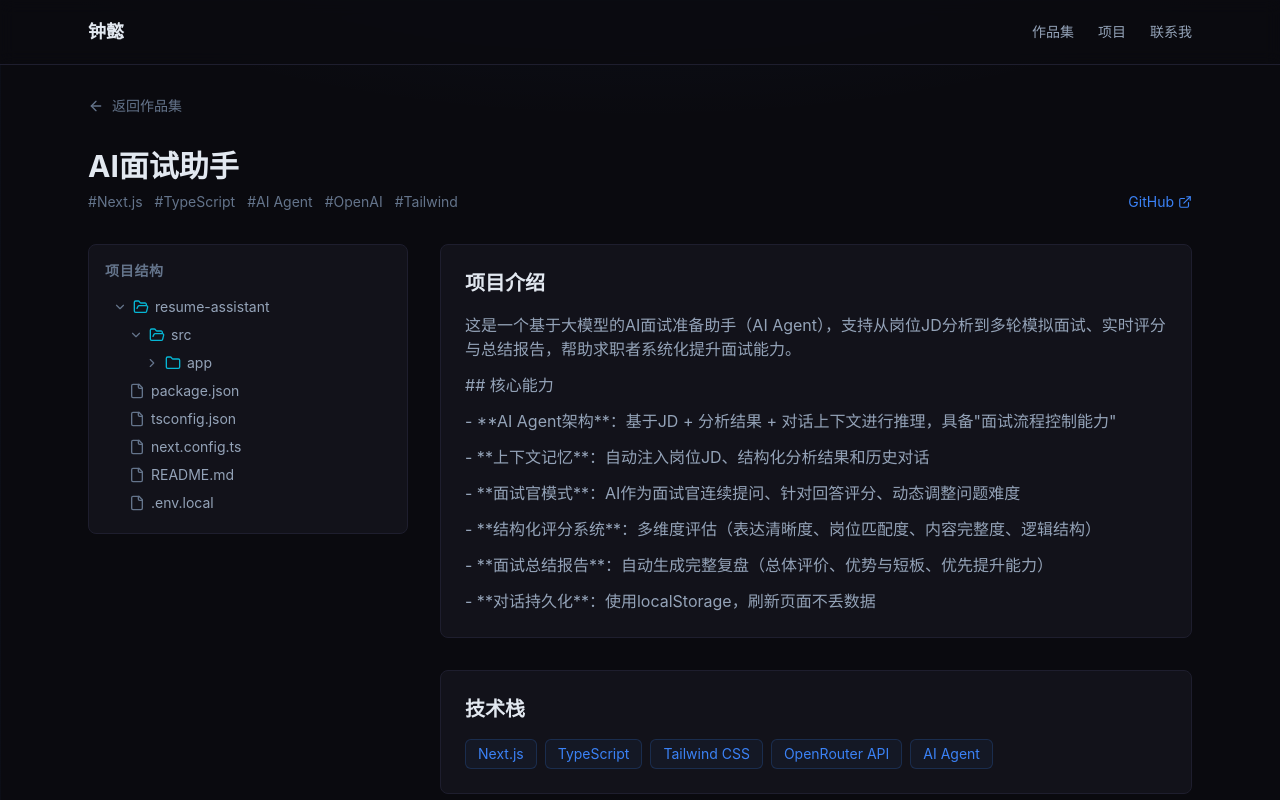
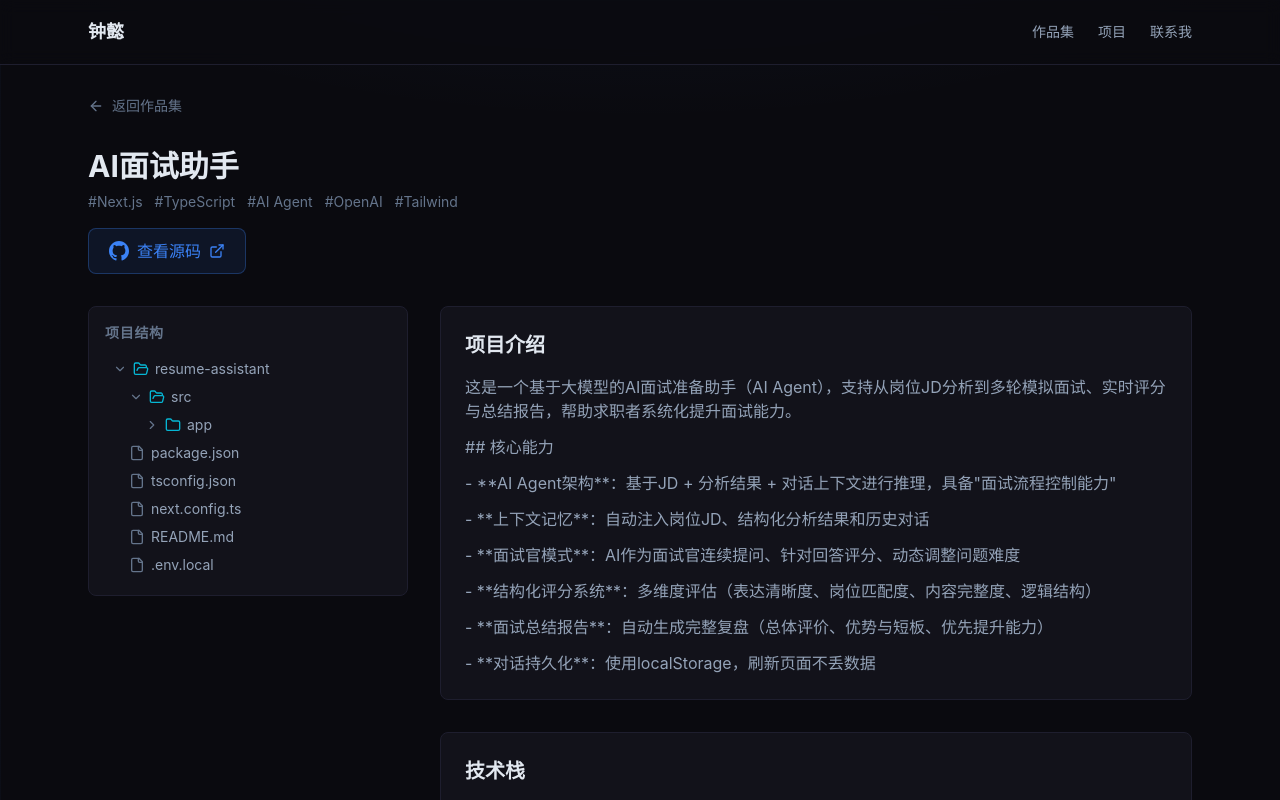
Before and after one commit to 123zhongyi12-sketch/portfolio, a Next.js app: page /projects/resume-assistant in a window 1280 px wide. Shown: the top 800 px of the page. Built offline with nearby package versions, Linux system fonts and the light colour scheme.

Commit message:
fix: update titles (IT运维/解决方案技术支持), enlarge GitHub button on project page

```diff
--- a/data/resumes.json
+++ b/data/resumes.json
@@ -1,7 +1,7 @@
 [
   {
     "slug": "presales",
-    "title": "解决方案售前工程师",
+    "title": "解决方案技术支持工程师",
     "subtitle": "云计算 · 方案设计 · 客户沟通",
     "about": "性格外向，皮实抗压。具备优秀的方案撰写、跨部门沟通与公众演讲能力。主导策划5+场大型校园活动，从方案撰写到预算申报到物资调配全流程负责，活动满意度达95%以上。拥有华为ICT大赛全球一等奖、HCIE/HCIP/HCIA等认证。希望能成为既懂技术又懂客户的IT工作者。",
     "skills": [
@@ -27,7 +27,7 @@
   },
   {
     "slug": "ops",
-    "title": "云运维工程师",
+    "title": "IT运维工程师",
     "subtitle": "虚拟化 · 容器编排 · 自动化运维",
     "about": "具备Linux、虚拟化及云计算基础，熟悉基础设施的运维与调优。具备良好的问题定位和故障排查能力，学习能力强，执行力强，能够快速适应企业运维环境，保障业务持续稳定运行。",
     "skills": [
--- a/src/app/layout.tsx
+++ b/src/app/layout.tsx
@@ -2,7 +2,7 @@
 import "./globals.css";
 
 export const metadata: Metadata = {
-  title: "钟懿 | 解决方案售前工程师",
+  title: "钟懿 | 解决方案技术支持工程师",
   description: "既懂技术又懂客户的IT工作者 - 云计算/售前/运维/云安全",
 };
 
--- a/src/app/ops/page.tsx
+++ b/src/app/ops/page.tsx
@@ -10,7 +10,7 @@
 import type { Metadata } from "next";
 
 export const metadata: Metadata = {
-  title: "钟懿 | 云运维工程师",
+  title: "钟懿 | IT运维工程师",
 };
 
 export default function OpsPage() {
--- a/src/app/presales/page.tsx
+++ b/src/app/presales/page.tsx
@@ -10,7 +10,7 @@
 import type { Metadata } from "next";
 
 export const metadata: Metadata = {
-  title: "钟懿 | 解决方案售前工程师",
+  title: "钟懿 | 解决方案技术支持工程师",
 };
 
 export default function PresalesPage() {
--- a/src/app/projects/[slug]/page.tsx
+++ b/src/app/projects/[slug]/page.tsx
@@ -51,17 +51,18 @@
             {project.tags.map((tag) => (
               <span key={tag} className="text-sm text-text-muted">#{tag}</span>
             ))}
+          </div>
           {project.githubUrl && (
             <a
               href={project.githubUrl}
               target="_blank"
               rel="noopener noreferrer"
-                className="ml-auto inline-flex items-center gap-1 text-sm text-accent hover:underline"
+              className="mt-4 inline-flex items-center gap-2 rounded-lg border border-accent/30 bg-accent/10 px-5 py-2.5 text-base font-medium text-accent transition-all hover:bg-accent hover:text-white hover:shadow-lg hover:shadow-accent/25"
             >
-                GitHub <ExternalLink className="h-3.5 w-3.5" />
+              <svg className="h-5 w-5" fill="currentColor" viewBox="0 0 24 24"><path d="M12 0c-6.626 0-12 5.373-12 12 0 5.302 3.438 9.8 8.207 11.387.599.111.793-.261.793-.577v-2.234c-3.338.726-4.033-1.416-4.033-1.416-.546-1.387-1.333-1.756-1.333-1.756-1.089-.745.083-.729.083-.729 1.205.084 1.839 1.237 1.839 1.237 1.07 1.834 2.807 1.304 3.492.997.107-.775.418-1.305.762-1.604-2.665-.305-5.467-1.334-5.467-5.931 0-1.311.469-2.381 1.236-3.221-.124-.303-.535-1.524.117-3.176 0 0 1.008-.322 3.301 1.23.957-.266 1.983-.399 3.003-.404 1.02.005 2.047.138 3.006.404 2.291-1.552 3.297-1.23 3.297-1.23.653 1.653.242 2.874.118 3.176.77.84 1.235 1.911 1.235 3.221 0 4.609-2.807 5.624-5.479 5.921.43.372.823 1.102.823 2.222v3.293c0 .319.192.694.801.576 4.765-1.589 8.199-6.086 8.199-11.386 0-6.627-5.373-12-12-12z"/></svg>
+              查看源码 <ExternalLink className="h-4 w-4" />
             </a>
           )}
-          </div>
         </div>
 
         {(project.category === "code" || project.category === "portfolio") && content.structure ? (
```
Lines whose indentation alone changed are shown as unchanged.
